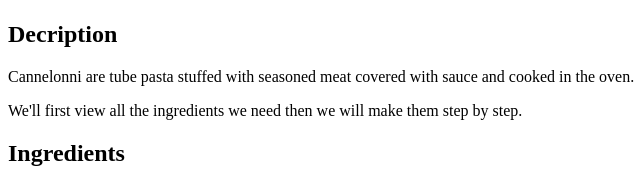
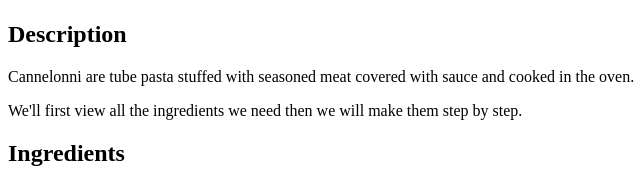
Before and after one commit to halequecie07/odin-recipes, a plain HTML site: page recipes/cannelloni.html in a window 1280 px wide. Shown: the part 483-667 px from the top of the page, 0-640 px from the left. Drawn offline with Linux system fonts and the light colour scheme.

Commit message:
Correct and orthograph mistake made on every recipes' pages

```diff
--- a/recipes/cannelloni.html
+++ b/recipes/cannelloni.html
@@ -14,7 +14,7 @@
         topped with fresh mint and tomato sauce"
         height="400" width="600">
 
-        <h2>Decription</h2>
+        <h2>Description</h2>
         <p>Cannelonni are tube pasta stuffed with seasoned
             meat covered with sauce and cooked in the oven.</p>
         <p>We'll first view all the ingredients we need then
```
Also changed, not shown: recipes/basil_pasta.html (+1 -1 lines), recipes/carbonara_pasta.html (+1 -1 lines).
